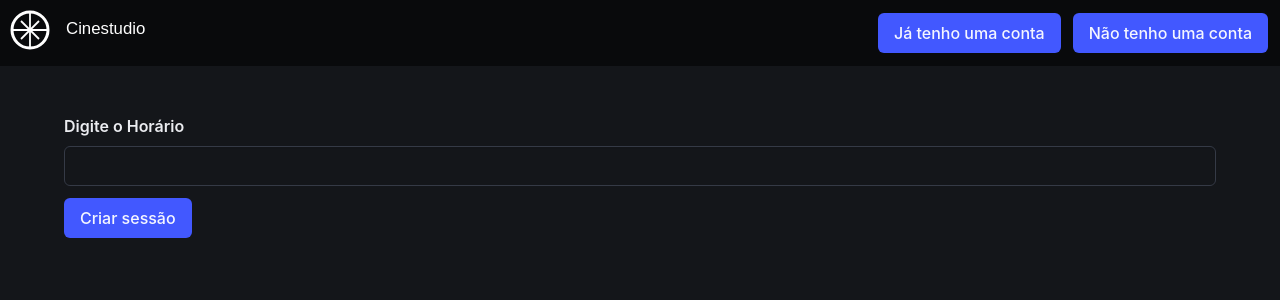
After one commit to rafaelleeto/cinema, a Flask app: page /criar_sessoes/1 in a window 1280 px wide. The commit adds this page. Shown: the top 300 px of the page. Run offline with Flask 3, Linux system fonts and the light colour scheme.

Commit message:
Implementação das sessões

```diff
--- a/app.py
+++ b/app.py
@@ -69,8 +69,18 @@ def comprar(id):
     if not session:
         return redirect("/login")
     filme = db.pegar_filme(id)
+    sessoes = db.pegar_sessoes(id)
 
-    return render_template("comprar_filme.html", filme=filme)
+    return render_template("comprar_filme.html", filme=filme, sessoes=sessoes)
+
+
+@app.route("/criar_sessoes/<id>", methods=["GET", "POST"])
+def criar_sessao(id):
+    if request.method == "GET":
+        return render_template("criar_sessao.html")
+    horario = request.form["horario"]
+    db.criar_sessao(horario, id)
+    return redirect(f"/criar_sessoes/{id}")
 
 
 if __name__ == "__main__":
--- /dev/null
+++ b/templates/criar_sessao.html
@@ -0,0 +1,26 @@
+<!DOCTYPE html>
+<html lang="pt-br" class="theme-dark">
+{%include "head.html"%}
+
+<body>
+    {%include "navybar.html"%}
+    <form method="post">
+        <section class="section">
+            <div class="container">
+
+                <div class="field">
+                    <label class="label">Digite o Horário</label>
+                    <div class="control">
+                        <input class="input" type="text" name="horario" />
+                    </div>
+                </div>
+                <div class="control">
+                    <button class="button is-link">Criar sessão</button>
+                </div>
+            </div>
+        </section>
+    </form>
+
+</body>
+
+</html>
```
Also changed, not shown: db.py (+12 -0 lines), templates/comprar_filme.html (+7 -4 lines).
